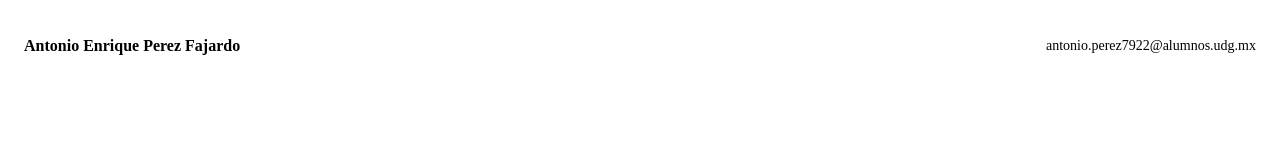
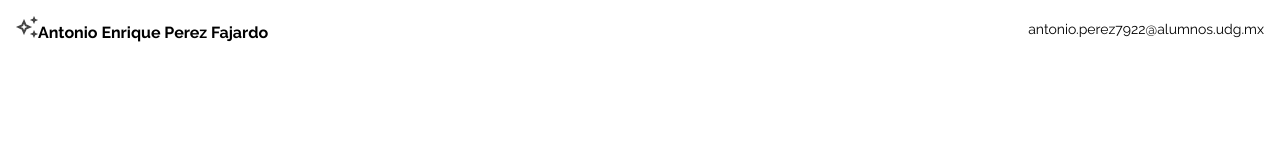
Before and after one commit to Antoniodevweb/Portafolio-paginaWeb, a plain HTML site: page Assets/index.html in a window 1280 px wide. Drawn offline with Linux system fonts and the light colour scheme.

Commit message:
reset, png, font, style head, added.

```diff
--- a/Assets/CSS/about.css
+++ b/Assets/CSS/about.css
@@ -5,4 +5,5 @@
 
     --background-button-demo-line: #2A7AE4;
 
+    --base-font: 'Raleway', sans-serif;
 }
--- /dev/null
+++ b/Assets/CSS/reset.css
@@ -0,0 +1,48 @@
+/* http://meyerweb.com/eric/tools/css/reset/
+   v2.0 | 20110126
+   License: none (public domain)
+*/
+
+html, body, div, span, applet, object, iframe,
+h1, h2, h3, h4, h5, h6, p, blockquote, pre,
+a, abbr, acronym, address, big, cite, code,
+del, dfn, em, img, ins, kbd, q, s, samp,
+small, strike, strong, sub, sup, tt, var,
+b, u, i, center,
+dl, dt, dd, ol, ul, li,
+fieldset, form, label, legend,
+table, caption, tbody, tfoot, thead, tr, th, td,
+article, aside, canvas, details, embed,
+figure, figcaption, footer, header, hgroup,
+menu, nav, output, ruby, section, summary,
+time, mark, audio, video {
+	margin: 0;
+	padding: 0;
+	border: 0;
+	font-size: 100%;
+	font: inherit;
+	vertical-align: baseline;
+}
+/* HTML5 display-role reset for older browsers */
+article, aside, details, figcaption, figure,
+footer, header, hgroup, menu, nav, section {
+	display: block;
+}
+body {
+	line-height: 1;
+}
+ol, ul {
+	list-style: none;
+}
+blockquote, q {
+	quotes: none;
+}
+blockquote:before, blockquote:after,
+q:before, q:after {
+	content: '';
+	content: none;
+}
+table {
+	border-collapse: collapse;
+	border-spacing: 0;
+}
--- a/Assets/index.html
+++ b/Assets/index.html
@@ -19,6 +19,7 @@
     <link rel="stylesheet" href="/Assets/CSS/header/profile.css">
     <link rel="stylesheet" href="/Assets/CSS/header.css">
     <link rel="stylesheet" href="/Assets/CSS/contact.css">
+    <link rel="stylesheet" href="/Assets/CSS/reset.css">
 
 </head>
 <body>
```
Also changed, not shown: img/stars.png (added).
